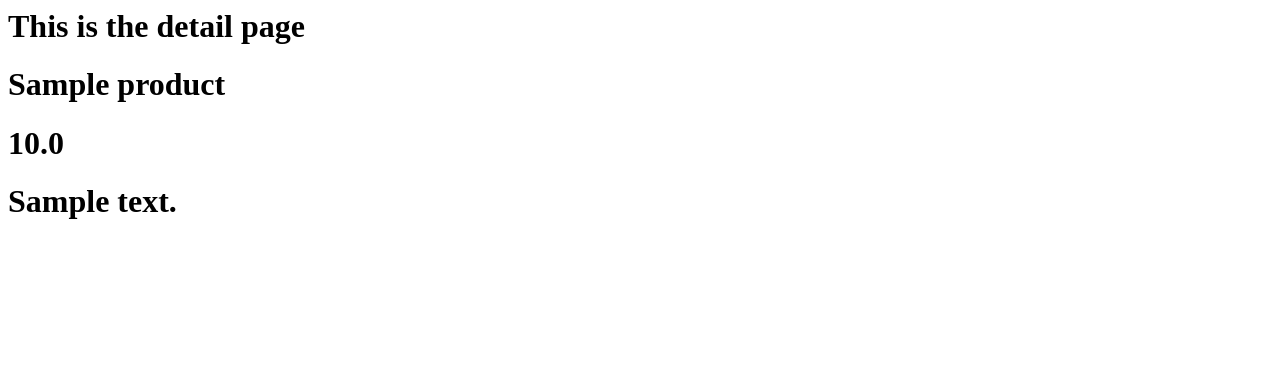
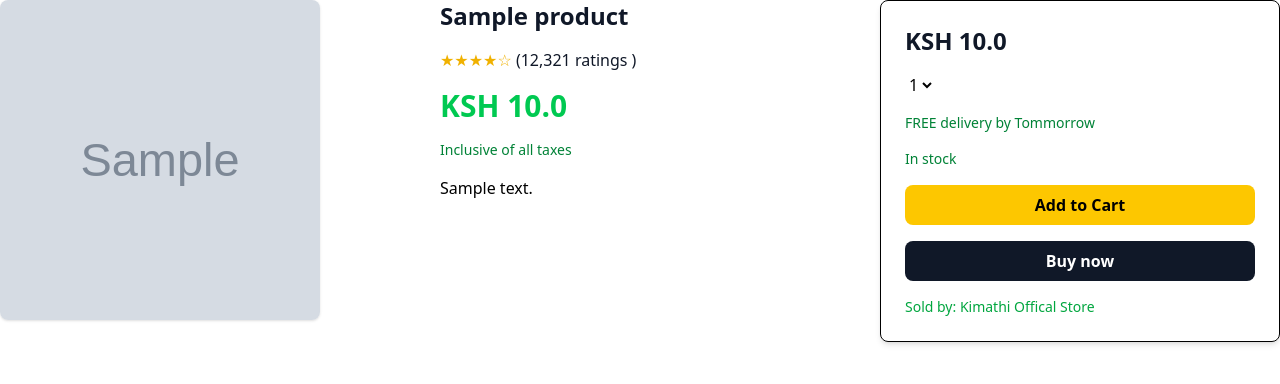
Before and after one commit to Mumbi286/ecommerce, a Django app: a page that uses mysite/myapp/templates/myapp/detail.html in a window 1280 px wide. Shown: the top 384 px of the page. Run offline with Django 4.2, Linux system fonts and the light colour scheme; tables that the repository leaves empty hold one stand-in row (values such as "Sample post"); grey boxes marked "Sample" are stand-in pictures; some libraries are stand-ins or nearby versions.

Commit message:
Added product detail page with add-to-cart button
- Added get_absolute_url to Product and link product cards on index
- Built detail template with buy box and AJAX add-to-cart
- Included jQuery in base template for the cart request
- Documented views with docstrings

```diff
--- a/mysite/myapp/models.py
+++ b/mysite/myapp/models.py
@@ -1,8 +1,16 @@
 from django.db import models
 from django.utils.text import slugify
+from django.urls import reverse
 
 # Create your models here.
 class Product(models.Model):
+
+    def get_absolute_url(self):
+        return reverse('detail',args=(self.slug,))
+
+
+
+
     name = models.CharField(max_length=100)
     price = models.FloatField()
     description = models.TextField()
--- a/mysite/myapp/templates/myapp/base.html
+++ b/mysite/myapp/templates/myapp/base.html
@@ -4,6 +4,11 @@
     <meta charset="UTF-8" />
     <meta name="viewport" content="width=device-width, initial-scale=1.0" />
     <script src="https://cdn.jsdelivr.net/npm/@tailwindcss/browser@4"></script>
+    <script
+      src="https://code.jquery.com/jquery-4.0.0.js"
+      integrity="sha256-9fsHeVnKBvqh3FB2HYu7g2xseAZ5MlN6Kz/qnkASV8U="
+      crossorigin="anonymous"
+    ></script>
     <title>Document</title>
   </head>
   <body>
--- a/mysite/myapp/templates/myapp/detail.html
+++ b/mysite/myapp/templates/myapp/detail.html
@@ -1,4 +1,68 @@
-<h1>This is the detail page </h1>
-<h1>{{product.name}}</h1>
-<h1>{{product.price}}</h1>
-<h1>{{product.description}}</h1>
+{% extends 'myapp/base.html' %} {% block body %}
+<!-- Outermost container -->
+<div class="max-w-7xl mx-auto grid grid-cols-3 gap-10">
+  <!-- Product Image -->
+  <div class="col-span-1">
+    <img
+      class="w-80 h-80 rounded-lg shadow-sm"
+      src="{{product.image.url}}"
+      alt=""
+    />
+  </div>
+  <!-- Product Details -->
+  <div class="col-span-1 space-y-4">
+    <h1 class="text-2xl font-semibold text-gray-900">{{product.name}}</h1>
+    <div class="text-yellow-500">
+      ★★★★☆ <span class="text-gray-900">(12,321 ratings )</span>
+    </div>
+    <p class="text-3xl font-bold text-green-500">KSH {{product.price}}</p>
+    <p class="text-sm text-green-700 font-medium">Inclusive of all taxes</p>
+    <ul>
+      <li>{{product.description}}</li>
+    </ul>
+  </div>
+  <!-- Buy Box -->
+  <div class="col-span-1 border rounded-lg p-6 space-y-4 shadow-md">
+    <p class="text-2xl font-semibold text-gray-900">KSH {{product.price}}</p>
+    <div>
+      <select name="" id="select">
+        <option value="">1</option>
+        <option value="">2</option>
+        <option value="">3</option>
+      </select>
+    </div>
+    <p class="text-sm text-green-700">FREE delivery by Tommorrow</p>
+    {% if product.stock %}
+    <p class="text-sm text-green-700">In stock</p>
+    {% else %}
+    <p class="text-sm text-green-700">Out of stock</p>
+    {% endif %}
+    <button
+      id="atc"
+      value="{{product.id}}"
+      class="w-full bg-yellow-400 text-black font-semibold py-2 rounded-lg"
+    >
+      Add to Cart
+    </button>
+    <button class="w-full bg-gray-900 text-white font-semibold py-2 rounded-lg">
+      Buy now
+    </button>
+    <p class="text-sm text-green-600">Sold by: Kimathi Offical Store</p>
+  </div>
+</div>
+<script>
+  $(document).on("click", "#atc", function (e) {
+    console.log("Add to cart button clicked");
+    $.ajax({
+      type: "POST",
+      url: '{% url "cart_add" %}',
+      data: {
+        csrfmiddlewaretoken: "{{csrf_token}}",
+        product_id: $("#atc").val(),
+        product_quantity: $("#select option:selected").text(),
+      },
+    });
+  });
+</script>
+
+{% endblock %}
--- a/mysite/myapp/templates/myapp/index.html
+++ b/mysite/myapp/templates/myapp/index.html
@@ -14,7 +14,7 @@
         src="{{product.image.url}}"
         alt=""
       />
-      <a class="text-lg font-semibold" href="">{{product.name}}</a>
+      <a class="text-lg font-semibold" href="{{product.get_absolute_url}}">{{product.name}}</a>
       <p class="text-gray-600">{{product.description}}</p>
       <p class="text-green-500 font-bold mt-2 text-lg">KSH {{product.price}}</p>
     </div>
--- a/mysite/myapp/views.py
+++ b/mysite/myapp/views.py
@@ -1,11 +1,15 @@
-from django.shortcuts import render, get_object_or_404
+from django.shortcuts import render
+
 from .models import Product
 
-# Create your views here.
+
 def index(request):
+    """Render the home page with a list of all products."""
     products = Product.objects.all()
-    return render(request,'myapp/index.html',{'products':products})
+    return render(request, 'myapp/index.html', {'products': products})
+
 
 def detail(request, slug):
+    """Render the detail page for the product matching the URL slug."""
     product = Product.objects.get(slug=slug)
-    return render(request,'myapp/detail.html',{'product':product})
+    return render(request, 'myapp/detail.html', {'product': product})
```
